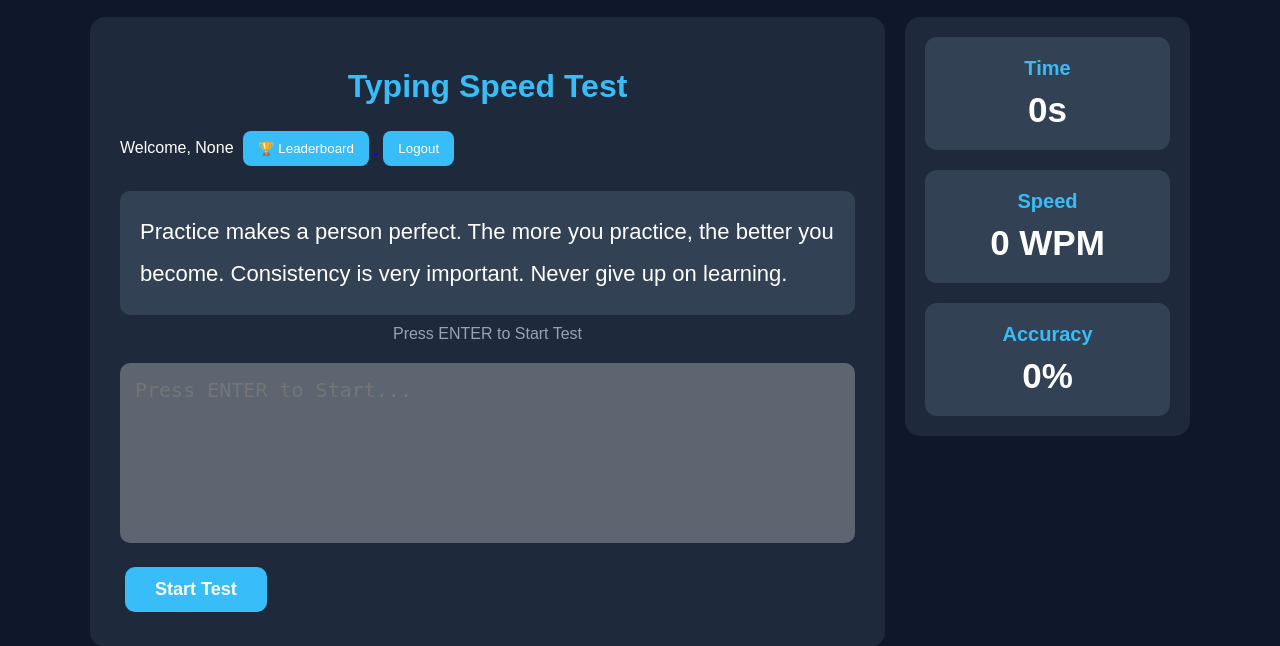
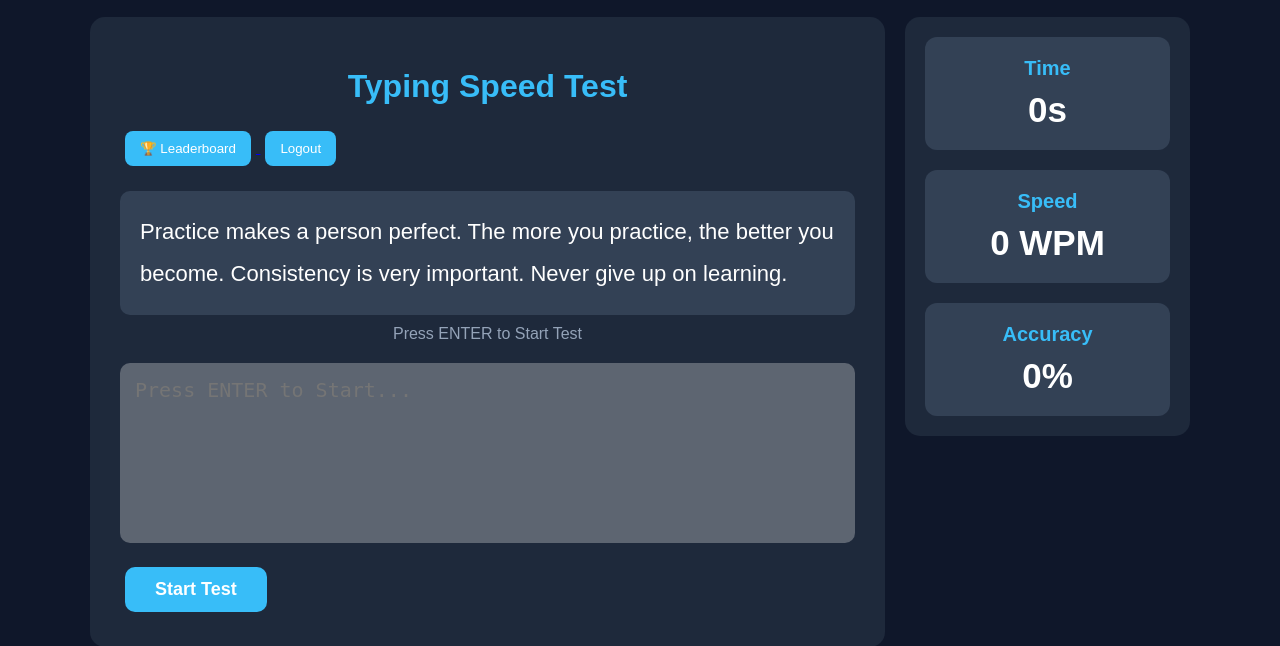
Before and after one commit to singhhansraj87544/typing-test, a Flask app: page / in a window 1280 px wide. Shown: the part 68-714 px from the top of the page. Run offline with Flask 3, Linux system fonts and the light colour scheme.

Commit message:
chnged button

```diff
--- a/templates/index.html
+++ b/templates/index.html
@@ -97,7 +97,6 @@
 
 <div class="top-bar">
 
-    <span>Welcome, {{ user }}</span>
 
     <a href="/leaderboard">
         <button>🏆 Leaderboard</button>
```
